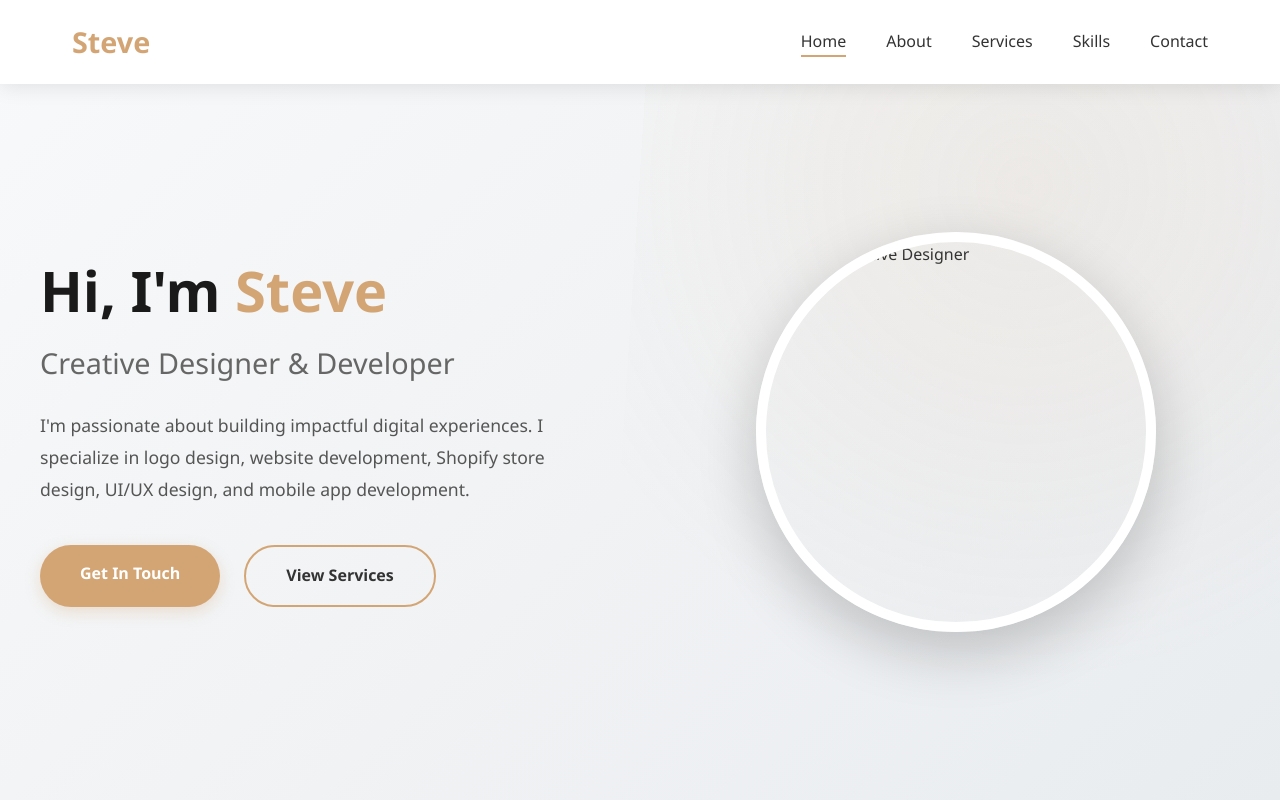
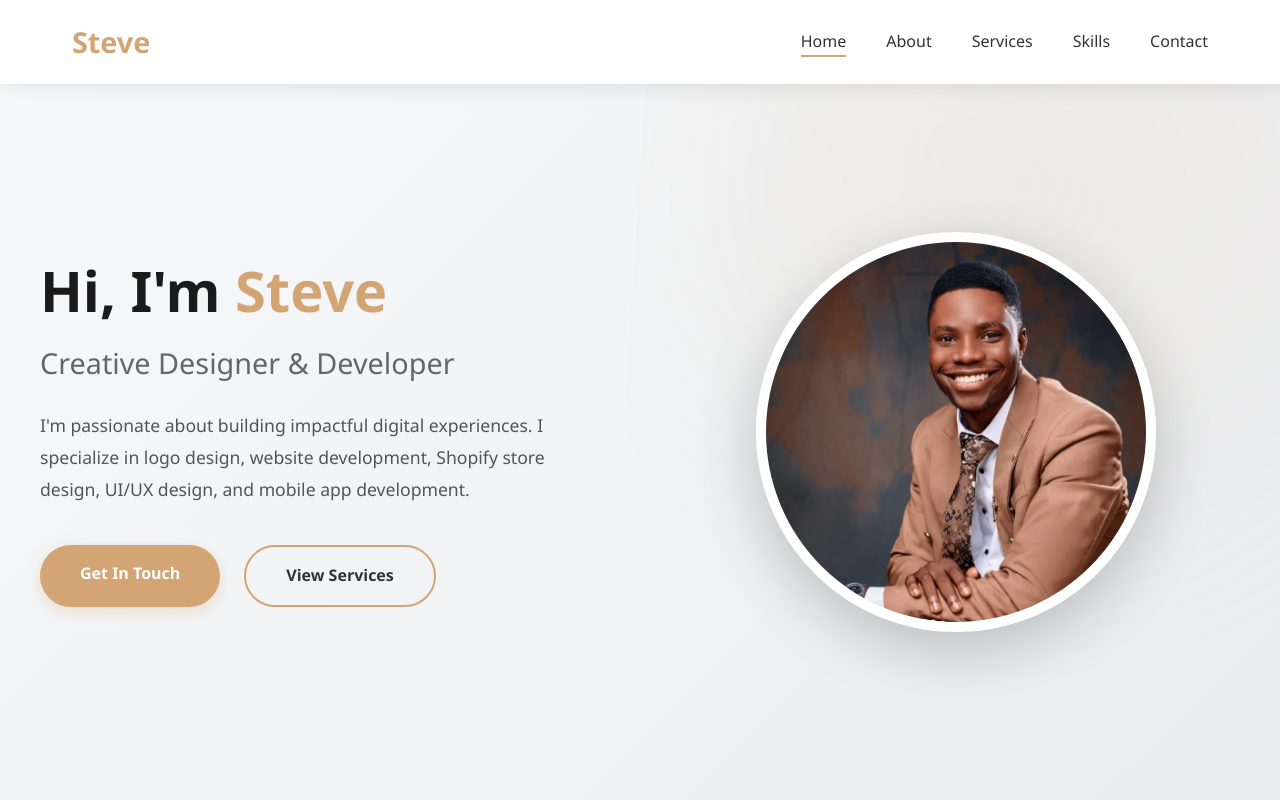
Before and after one commit to uchejames/Steve, a plain HTML site: page index.html in a window 1280 px wide. Shown: the top 800 px of the page. Drawn offline with Linux system fonts and the light colour scheme.

Commit message:
profile img

```diff
--- a/index.html
+++ b/index.html
@@ -767,7 +767,7 @@
                 </div>
             </div>
             <div class="hero-image">
-                <img src="/mnt/user-data/uploads/581637.jpg" alt="Steve - Creative Designer">
+                <img src="head.jpg" alt="Steve - Creative Designer">
             </div>
         </div>
     </section>
```
